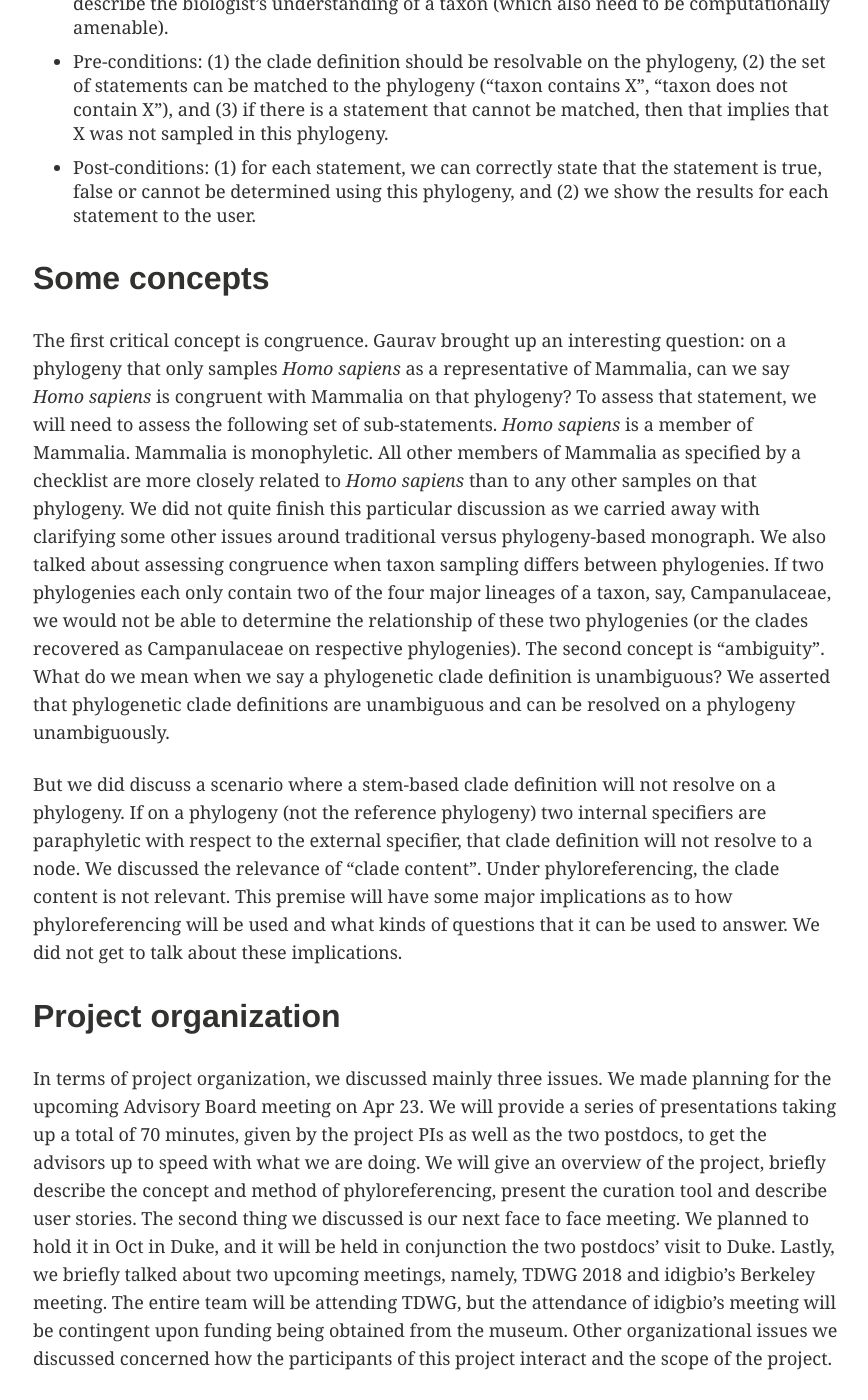
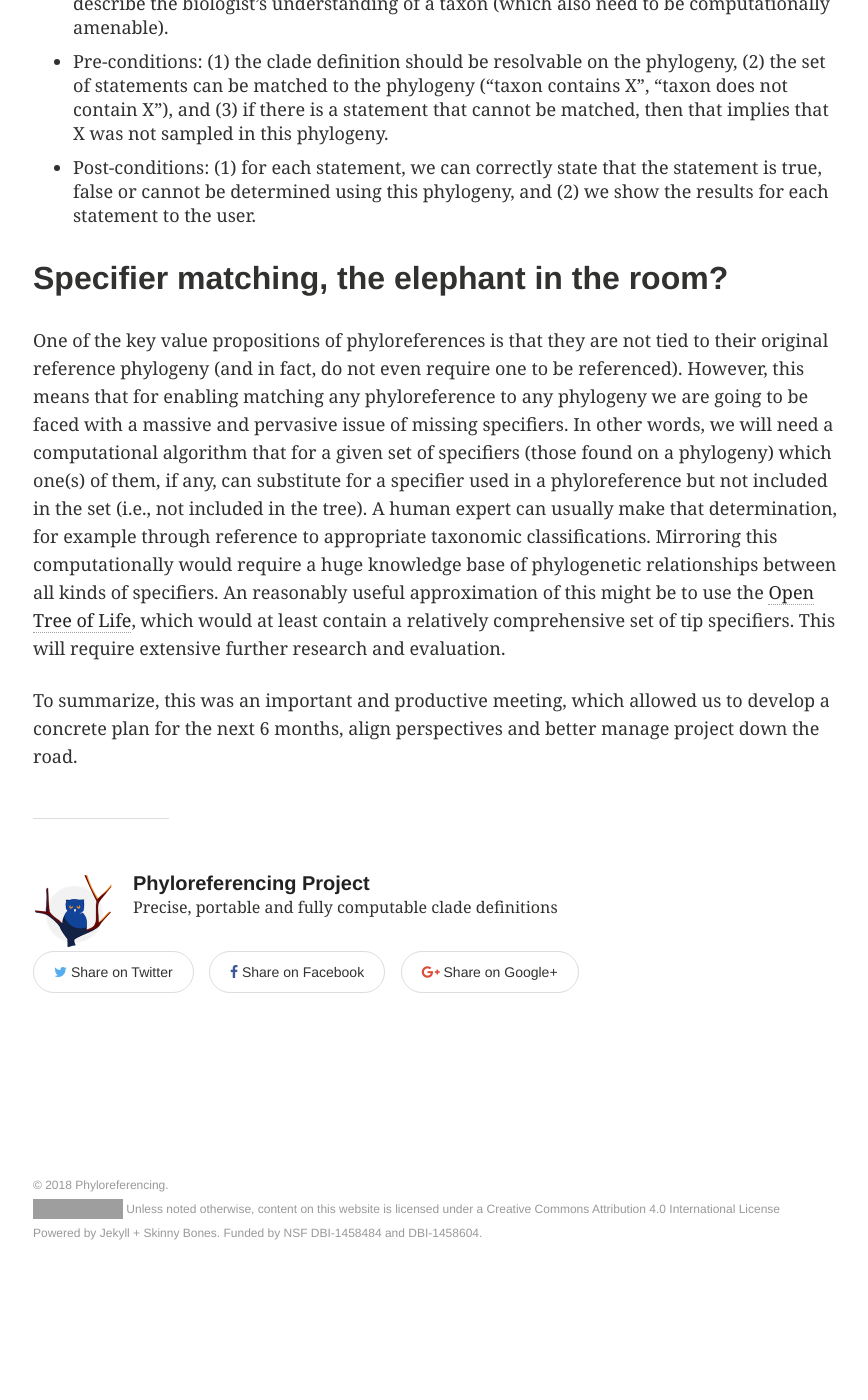
Before and after one commit to phyloref/phyloref.github.io, a Jekyll site: the page built from _posts/blog/2018-03-23-Third-face-to-face-project-meeting.md, in a window 1280 px wide and 1400 px high, scrolled down 5107 px. Shown: the whole window, without its empty margins (63-931 px from the left). Built offline with Jekyll 4.4.1, drawn with Linux system fonts in a browser that asks for light colours; our own code applies the rules of GitHub Pages for plain Markdown files; comment, search, counter and statistics services are not loaded; after the commit the page ends 6425 px from its top, so only the background shows below that; some of the changed text lies outside the part shown; grey boxes are pictures that could not be loaded.

Commit message:
Deleted three sections

```diff
--- a/_posts/blog/2018-03-23-Third-face-to-face-project-meeting.md
+++ b/_posts/blog/2018-03-23-Third-face-to-face-project-meeting.md
@@ -65,19 +65,8 @@ Broadly speaking, a use case has an objective, prerequisites (typically _inputs_
 * Pre-conditions: (1) the clade definition should be resolvable on the phylogeny, (2) the set of statements can be matched to the phylogeny (“taxon contains X”, “taxon does not contain X”), and (3) if there is a statement that cannot be matched, then that implies that X was not sampled in this phylogeny.
 * Post-conditions: (1) for each statement, we can correctly state that the statement is true, false or cannot be determined using this phylogeny, and (2) we show the results for each statement to the user.
 
-## Some concepts
-The first critical concept is congruence. Gaurav brought up an interesting question: on a phylogeny that only samples *Homo sapiens* as a representative of Mammalia, can we say *Homo sapiens* is congruent with Mammalia on that phylogeny? To assess that statement, we will need to assess the following set of sub-statements. *Homo sapiens* is a member of Mammalia. Mammalia is monophyletic. All other members of Mammalia as specified by a checklist are more closely related to *Homo sapiens* than to any other samples on that phylogeny. We did not quite finish this particular discussion as we carried away with clarifying some other issues around traditional versus phylogeny-based monograph. We also talked about assessing congruence when taxon sampling differs between phylogenies. If two phylogenies each only contain two of the four major lineages of a taxon, say, Campanulaceae, we would not be able to determine the relationship of these two phylogenies (or the clades recovered as Campanulaceae on respective phylogenies). The second concept is "ambiguity". What do we mean when we say a phylogenetic clade definition is unambiguous? We asserted that phylogenetic clade definitions are unambiguous and can be resolved on a phylogeny unambiguously.
-
-But we did discuss a scenario where a stem-based clade definition will not resolve on a phylogeny. If on a phylogeny (not the reference phylogeny) two internal specifiers are paraphyletic with respect to the external specifier, that clade definition will not resolve to a node. We discussed the relevance of "clade content". Under phyloreferencing, the clade content is not relevant. This premise will have some major implications as to how phyloreferencing will be used and what kinds of questions that it can be used to answer. We did not get to talk about these implications.
-
-## Project organization
-In terms of project organization, we discussed mainly three issues. We made planning for the upcoming Advisory Board meeting on Apr 23. We will provide a series of presentations taking up a total of 70 minutes, given by the project PIs as well as the two postdocs, to get the advisors up to speed with what we are doing. We will give an overview of the project, briefly describe the concept and method of phyloreferencing, present the curation tool and describe user stories. The second thing we discussed is our next face to face meeting. We planned to hold it in Oct in Duke, and it will be held in conjunction the two postdocs' visit to Duke. Lastly, we briefly talked about two upcoming meetings, namely, TDWG 2018 and idigbio's Berkeley meeting. The entire team will be attending TDWG, but the attendance of idigbio's meeting will be contingent upon funding being obtained from the museum. Other organizational issues we discussed concerned how the participants of this project interact and the scope of the project.
-
 ## Specifier matching, the elephant in the room?
 One of the key value propositions of phyloreferences is that they are not tied to their original reference phylogeny (and in fact, do not even require one to be referenced). However, this means that for enabling matching any phyloreference to any phylogeny we are going to be faced with a massive and pervasive issue of missing specifiers. In other words, we will need a computational algorithm that for a given set of specifiers (those found on a phylogeny) which one(s) of them, if any, can substitute for a specifier used in a phyloreference but not included in the set (i.e., not included in the tree). A human expert can usually make that determination, for example through reference to appropriate taxonomic classifications. Mirroring this computationally would require a huge knowledge base of phylogenetic relationships between all kinds of specifiers. An reasonably useful approximation of this might be to use the [Open Tree of Life], which would at least contain a relatively comprehensive set of tip specifiers. This will require extensive further research and evaluation.
-
-## Aligning clade concepts across trees
-As for the second question that keeps Hilmar up at night, i.e., what draws people in, we compared to a [recent manuscript] written by Nico Franz, where he aligned clade concepts in two bird phylogenies using the approach of concept taxonomy. We were hoping to develop something of that kind to engage people, but we will be faced with a shortage of clade definitions for birds. To further explore this second issue, we talked about who are our stakeholders. We thought they can broadly be classified as those who use the phylogenetic nomenclature, and those who don't. We may need to target them differently. There is some common goal between them, which is placing a name on a phylogeny. How can we demonstrate that phyloreferencing is a far more superior approach than what is being currently done in the field of systematics? That is the question we will need to keep pondering on.
 
 To summarize, this was an important and productive meeting, which allowed us to develop a concrete plan for the next 6 months, align perspectives and better manage project down the road.
 
```
